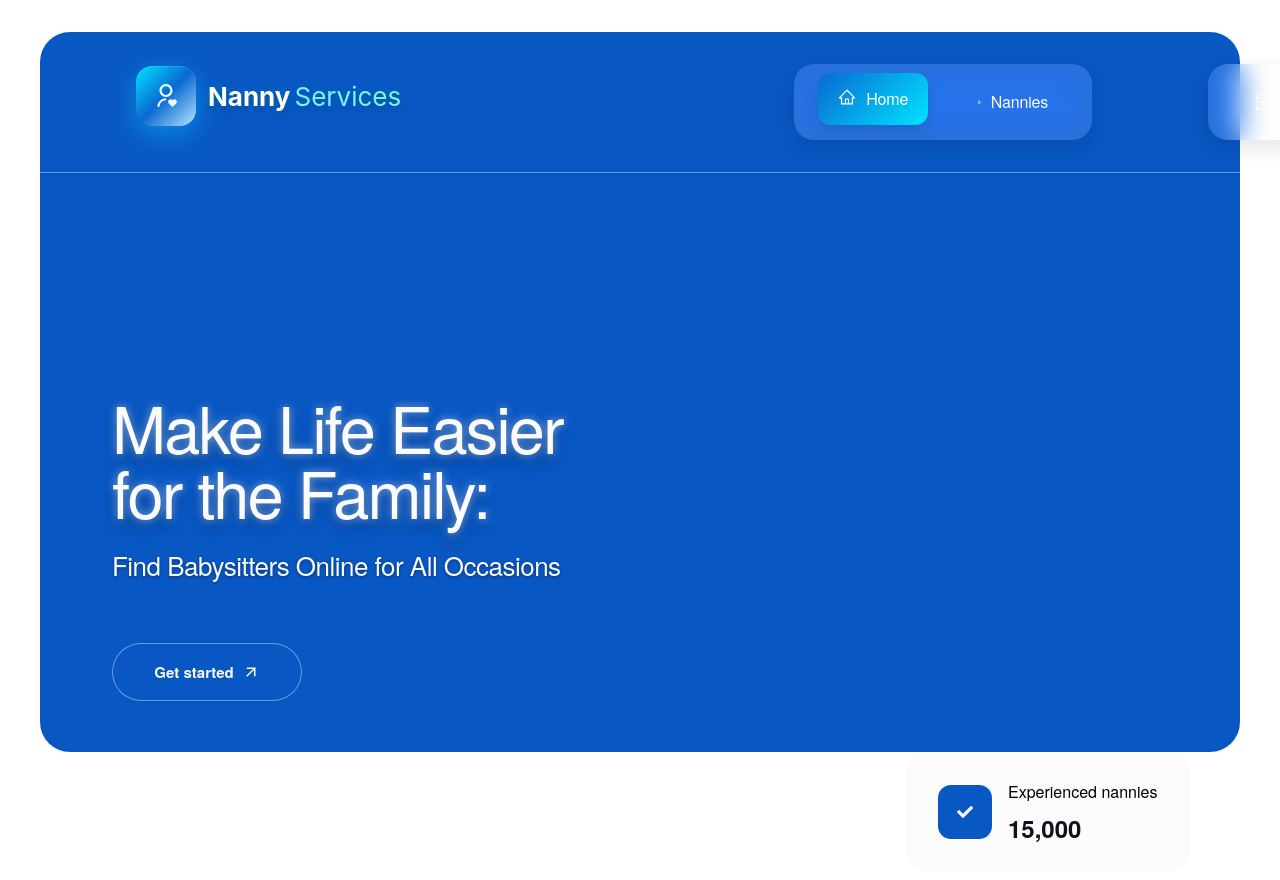
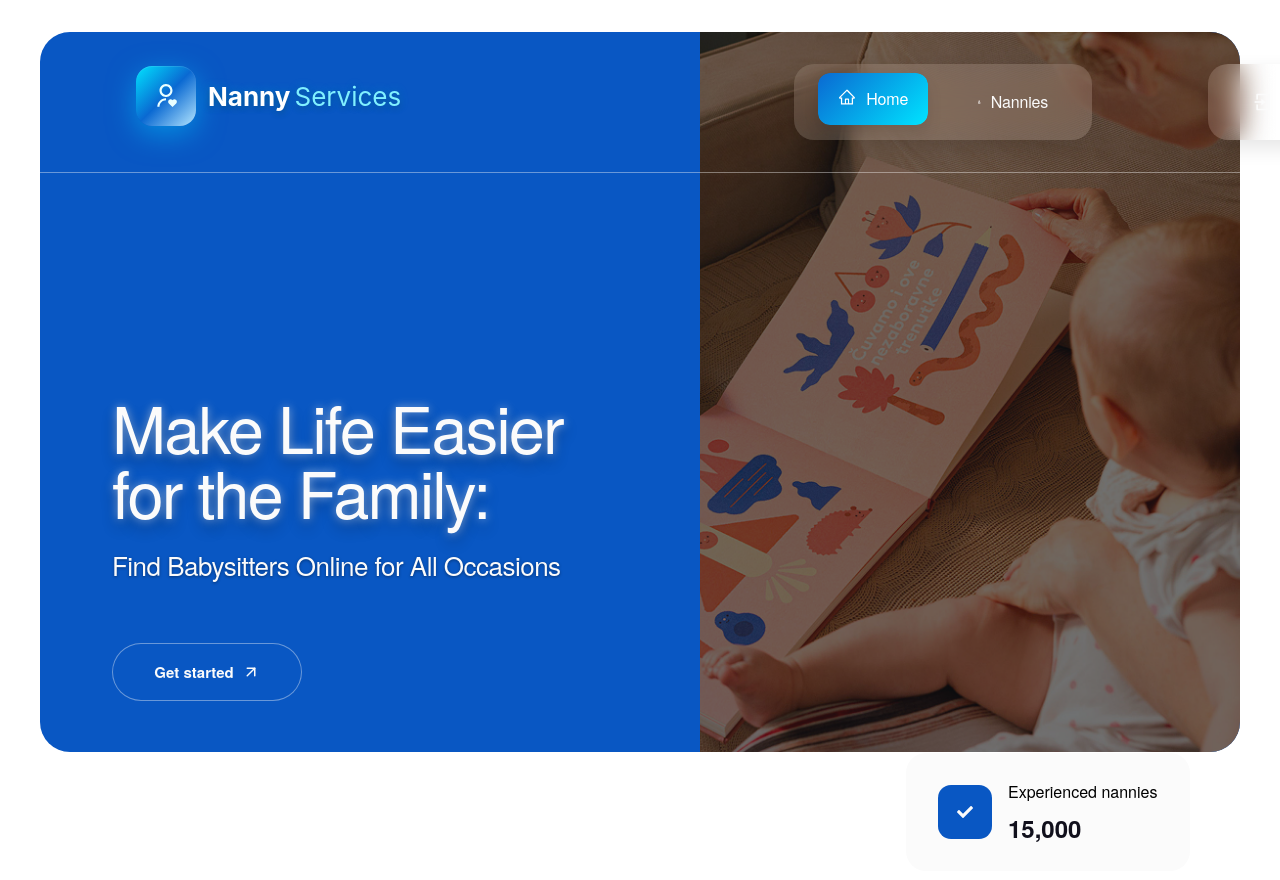
Before and after one commit to gokhankkaraduman/Nanny.Services, a React (Vite) app: page / in a window 1280 px wide. Shown: the top 880 px of the page. Built offline with nearby package versions, Linux system fonts and the light colour scheme; a web font is replaced by a local one.

Commit message:
refactor: update HomePage layout

```diff
--- a/src/pages/HomePage/HomePage.jsx
+++ b/src/pages/HomePage/HomePage.jsx
@@ -7,6 +7,7 @@ export default function HomePage() {
     <div className={style.container}>
       <Header />
       <Hero />
+      <div className={style.heroImg}></div>
     </div>
   )
 }
```
